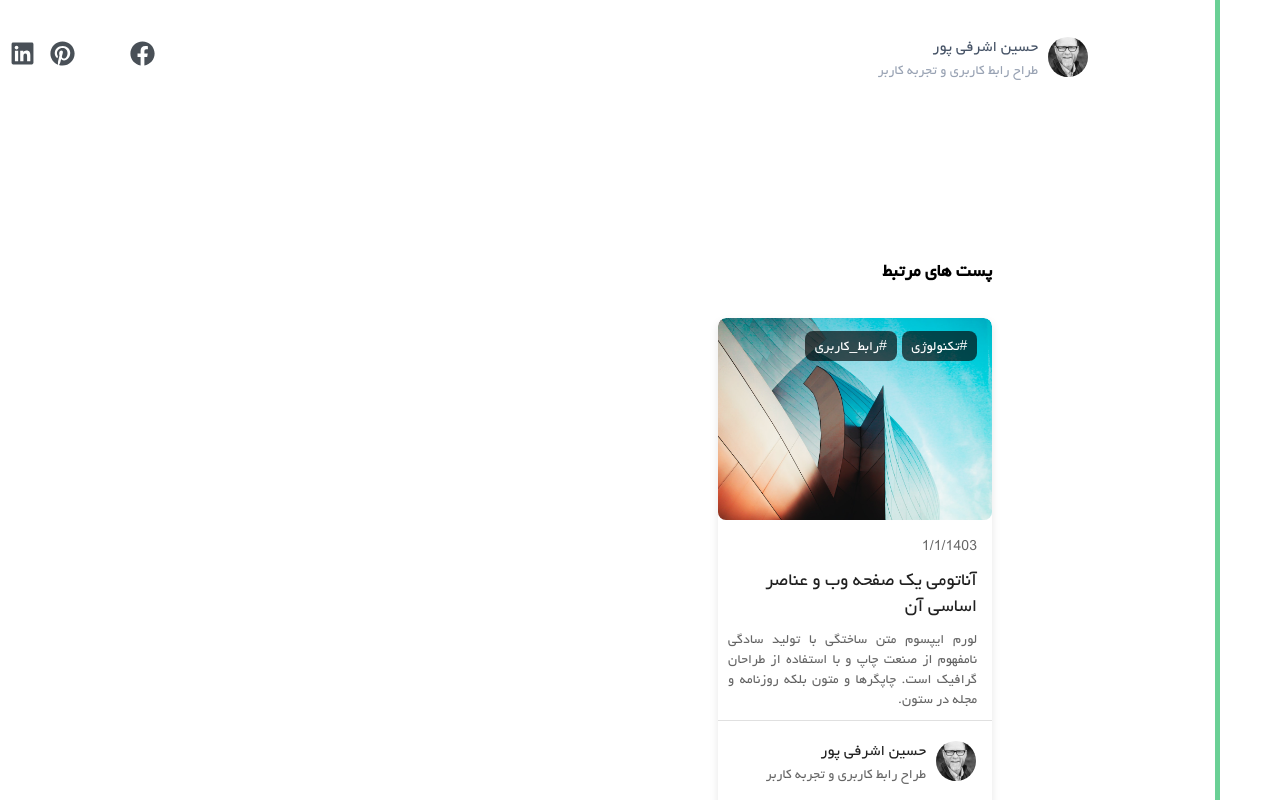
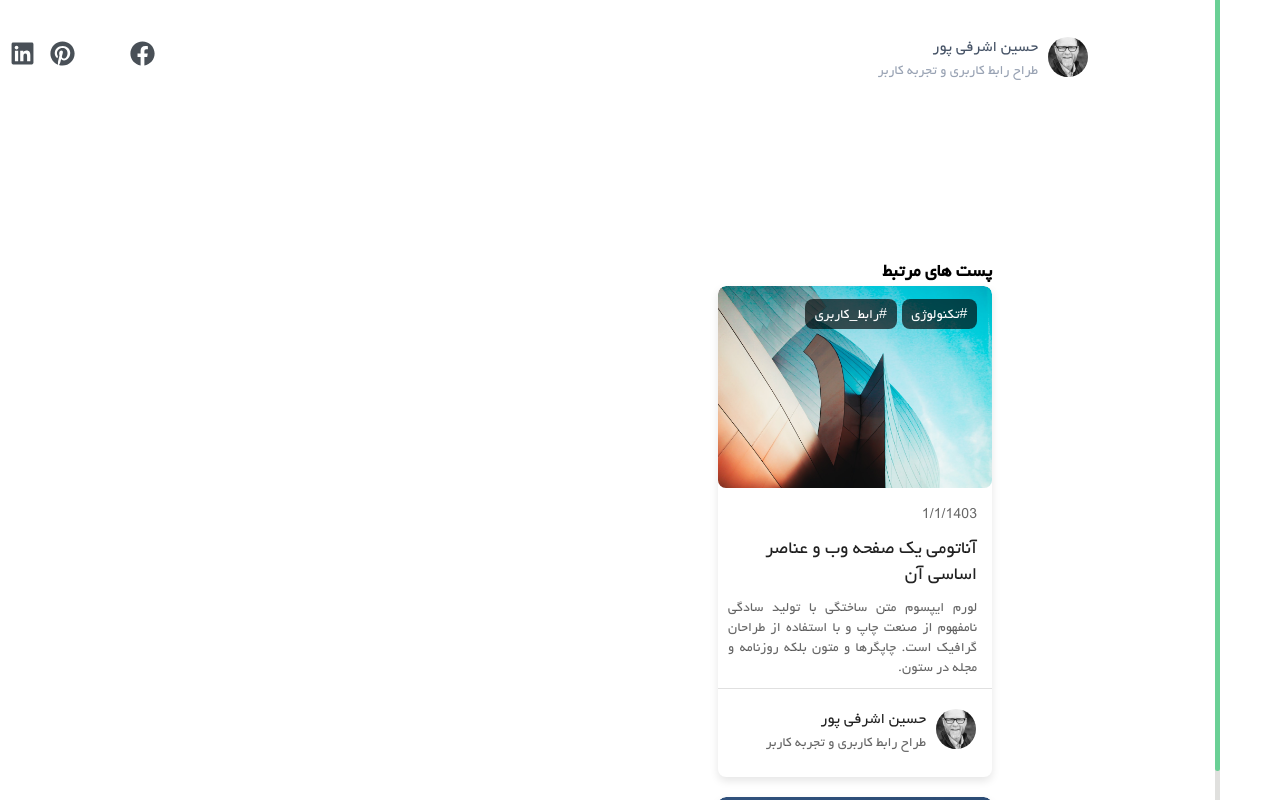
Before and after one commit to amiriar/sadra-v1, a React (Vite) app: page /blog/1 in a window 1280 px wide. Shown: the part 2000-2800 px from the top of the page. Built offline with nearby package versions, Linux system fonts and the light colour scheme; some icons are missing.

Commit message:
help needed in blogdetail

```diff
--- a/src/pages/BlogDetails.css
+++ b/src/pages/BlogDetails.css
@@ -231,13 +231,11 @@
     box-sizing: border-box !important;
     padding: 3rem 7rem;
     width: 100%;
-    height: 100%;
 }
 .blogCardsContainer {
     max-width: 1440px;
     margin: 0px auto;
-    margin-bottom: 2rem;
-    margin-top: 2rem;
+
     font-family: 'Yekan', sans-serif;
     position: relative;
     /* font-size: 2rem; */
```
